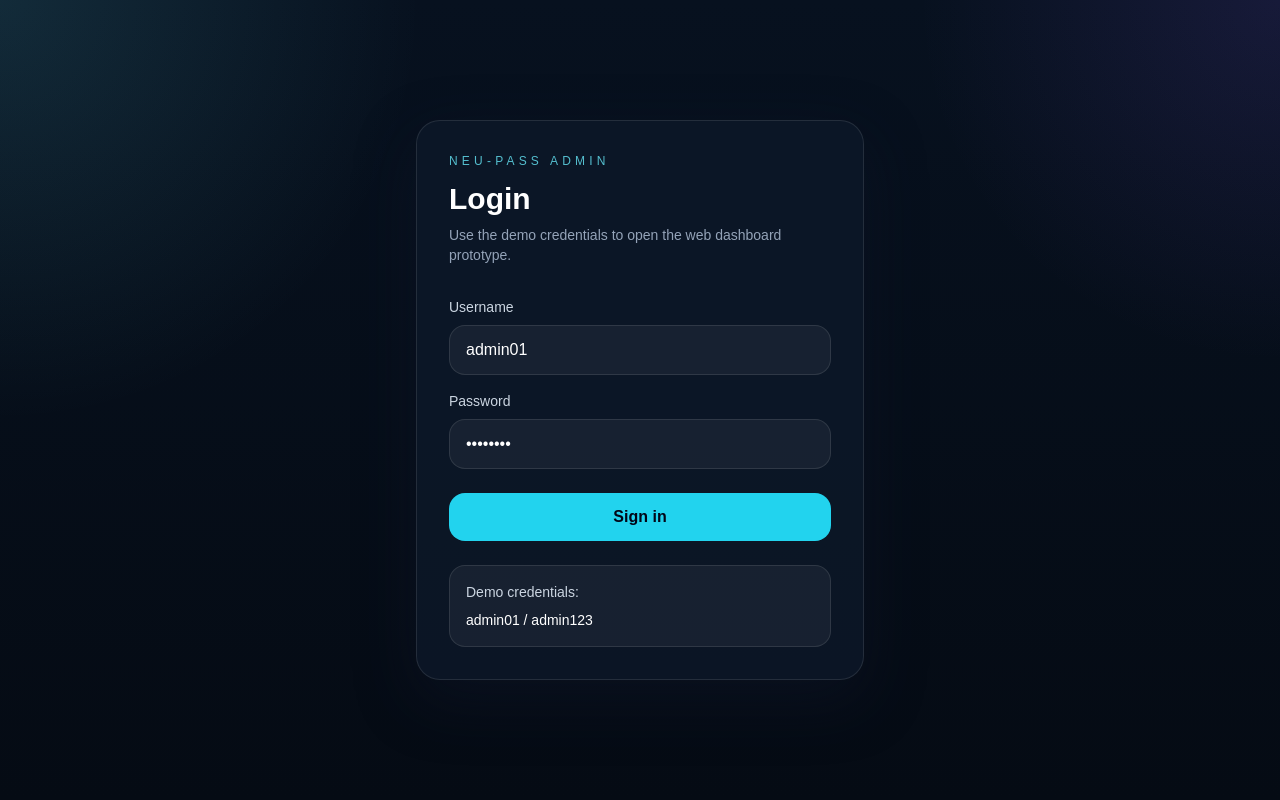
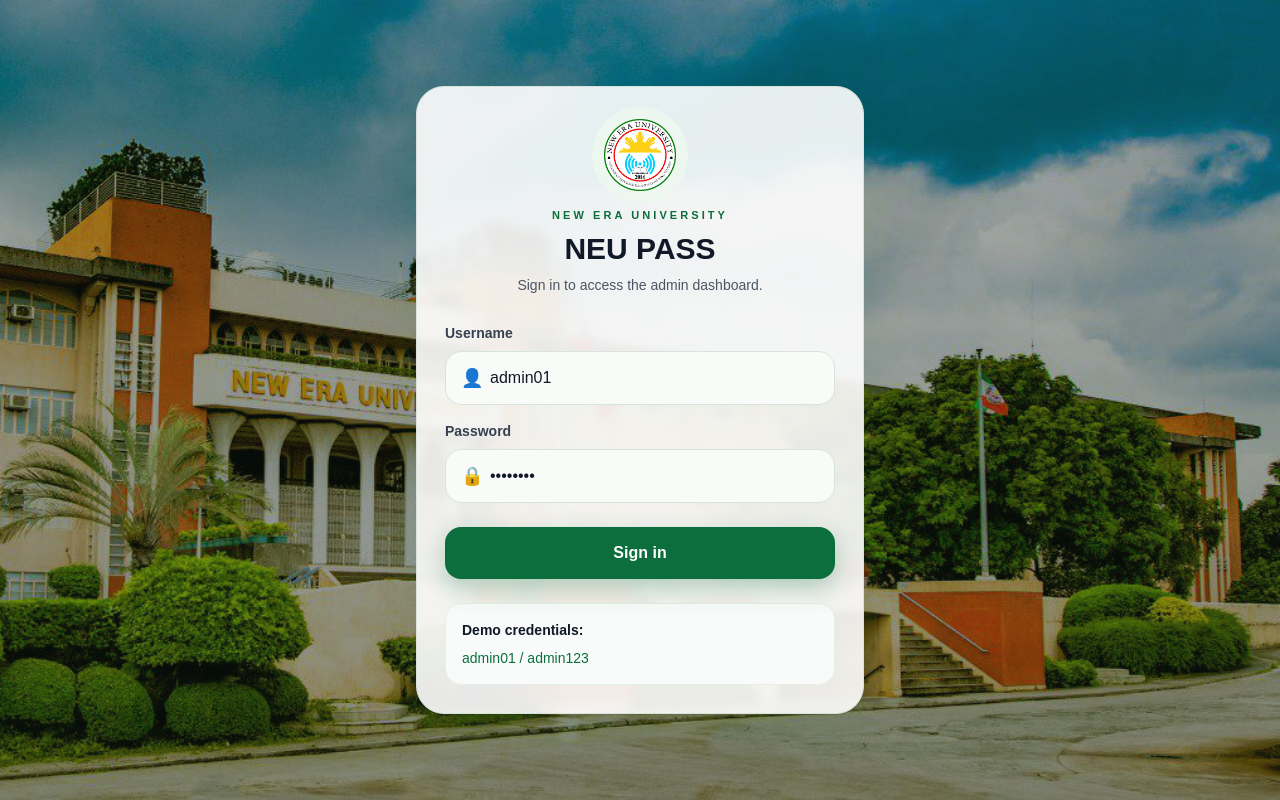
Before and after one commit to VladymereBilan/NEU-PASS-2, a Next.js app in the folder admin-web/: page /login in a window 1280 px wide. Built offline with nearby package versions, Linux system fonts and the light colour scheme.

Commit message:
Refine admin web branding and login background

```diff
--- a/admin-web/app/(protected)/audit-logs/page.tsx
+++ b/admin-web/app/(protected)/audit-logs/page.tsx
@@ -38,7 +38,7 @@
   }, [logs, search]);
 
   return (
-    <div className="rounded-3xl border border-white/10 bg-[rgba(13,23,40,0.92)] p-6 shadow-glow">
+    <div className="rounded-3xl border border-emerald-200/20 bg-[rgba(11,35,28,0.86)] p-6 shadow-[0_10px_28px_rgba(11,110,60,0.10)]">
       <div className="mb-5 flex items-center justify-between gap-4">
         <div>
           <h2 className="text-lg font-semibold text-white">Audit Logs</h2>
--- a/admin-web/app/(protected)/dashboard/page.tsx
+++ b/admin-web/app/(protected)/dashboard/page.tsx
@@ -30,7 +30,7 @@
                 key={label}
                 label={label}
                 value={value}
-                accent={index % 2 === 0 ? "from-cyan-400 to-blue-500" : "from-violet-400 to-fuchsia-500"}
+                accent={index % 2 === 0 ? "from-emerald-400 to-green-600" : "from-amber-400 to-lime-500"}
               />
             ))}
           </div>
@@ -52,7 +52,7 @@
 
 function Panel({ title, children }: { title: string; children: React.ReactNode }) {
   return (
-    <section className="rounded-3xl border border-white/10 bg-[rgba(13,23,40,0.92)] p-6 shadow-glow">
+    <section className="rounded-3xl border border-emerald-200/20 bg-[rgba(11,35,28,0.86)] p-6 shadow-[0_10px_28px_rgba(11,110,60,0.10)]">
       <h2 className="text-lg font-semibold text-white">{title}</h2>
       <div className="mt-5">{children}</div>
     </section>
--- a/admin-web/app/(protected)/reports/page.tsx
+++ b/admin-web/app/(protected)/reports/page.tsx
@@ -44,7 +44,7 @@
               key={label}
               label={label}
               value={value}
-              accent={index % 2 === 0 ? "from-cyan-400 to-blue-500" : "from-violet-400 to-fuchsia-500"}
+              accent={index % 2 === 0 ? "from-emerald-400 to-green-600" : "from-amber-400 to-lime-500"}
             />
           ))}
         </div>
@@ -61,7 +61,7 @@
 
 function Panel({ title, children }: { title: string; children: React.ReactNode }) {
   return (
-    <section className="rounded-3xl border border-white/10 bg-[rgba(13,23,40,0.92)] p-6 shadow-glow">
+    <section className="rounded-3xl border border-emerald-200/20 bg-[rgba(11,35,28,0.86)] p-6 shadow-[0_10px_28px_rgba(11,110,60,0.10)]">
       <h2 className="text-lg font-semibold text-white">{title}</h2>
       <div className="mt-5">{children}</div>
     </section>
--- a/admin-web/app/(protected)/users/page.tsx
+++ b/admin-web/app/(protected)/users/page.tsx
@@ -98,7 +98,7 @@
         <div className="mt-5 flex flex-wrap gap-3">
           <button
             onClick={handleCreate}
-            className="rounded-2xl bg-cyan-400 px-4 py-3 text-sm font-semibold text-slate-950 hover:bg-cyan-300"
+            className="rounded-2xl bg-[#0b6e3c] px-4 py-3 text-sm font-semibold text-white hover:bg-[#0e7f49]"
           >
             Create Guard Account
           </button>
@@ -142,7 +142,7 @@
                 className={`rounded-2xl px-4 py-3 text-sm font-semibold ${
                   account.accountStatus === "Active"
                     ? "bg-white/10 text-white hover:bg-white/15"
-                    : "bg-cyan-400 text-slate-950 hover:bg-cyan-300"
+                    : "bg-[#0b6e3c] text-white hover:bg-[#0e7f49]"
                 }`}
               >
                 {account.accountStatus === "Active" ? "Block" : "Unblock"}
--- a/admin-web/app/(protected)/visitors/page.tsx
+++ b/admin-web/app/(protected)/visitors/page.tsx
@@ -84,13 +84,13 @@
           value={search}
           onChange={(event) => setSearch(event.target.value)}
           placeholder="Search visitors"
-          className="w-full rounded-2xl border border-white/10 bg-[rgba(13,23,40,0.92)] px-4 py-3 text-white outline-none placeholder:text-slate-500 lg:max-w-sm"
+          className="w-full rounded-2xl border border-emerald-200/20 bg-[rgba(255,255,255,0.08)] px-4 py-3 text-white outline-none placeholder:text-emerald-50/60 lg:max-w-sm"
         />
         <div className="flex gap-3">
           <select
             value={filter}
             onChange={(event) => setFilter(event.target.value)}
-            className="rounded-2xl border border-white/10 bg-[rgba(13,23,40,0.92)] px-4 py-3 text-white outline-none"
+            className="rounded-2xl border border-emerald-200/20 bg-[rgba(255,255,255,0.08)] px-4 py-3 text-white outline-none"
           >
             <option value="All">All statuses</option>
             <option value="Pending">Pending</option>
@@ -101,7 +101,7 @@
           <button
             onClick={handleExport}
             disabled={rows.length === 0}
-            className="whitespace-nowrap rounded-2xl bg-cyan-400 px-4 py-3 text-sm font-semibold text-slate-950 hover:bg-cyan-300 disabled:cursor-not-allowed disabled:opacity-50"
+            className="whitespace-nowrap rounded-2xl bg-[#0b6e3c] px-4 py-3 text-sm font-semibold text-white hover:bg-[#0e7f49] disabled:cursor-not-allowed disabled:opacity-50"
           >
             Export CSV
           </button>
--- a/admin-web/app/globals.css
+++ b/admin-web/app/globals.css
@@ -3,18 +3,15 @@
 @tailwind utilities;
 
 :root {
-  color-scheme: dark;
+  color-scheme: light;
 }
 
 html,
 body {
   margin: 0;
   min-height: 100%;
-  background:
-    radial-gradient(circle at top left, rgba(103, 232, 249, 0.12), transparent 28%),
-    radial-gradient(circle at top right, rgba(139, 92, 246, 0.12), transparent 24%),
-    linear-gradient(180deg, #07111f 0%, #050b14 100%);
-  color: #e5eefb;
+  background: linear-gradient(180deg, #f5faf6 0%, #edf7f0 100%);
+  color: #111827;
   font-family: Arial, Helvetica, sans-serif;
 }
 
--- a/admin-web/app/login/page.tsx
+++ b/admin-web/app/login/page.tsx
@@ -1,5 +1,6 @@
 "use client";
 
+import Image from "next/image";
 import { useRouter } from "next/navigation";
 import { useState } from "react";
 import { createClient } from "@/lib/supabase/client";
@@ -52,45 +53,67 @@
   };
 
   return (
-    <div className="flex min-h-screen items-center justify-center px-4">
+    <main
+      className="flex min-h-screen items-center justify-center px-4 py-10"
+      style={{
+        backgroundImage:
+          "linear-gradient(rgba(12, 26, 20, 0.36), rgba(12, 26, 20, 0.46)), url('/NEWERABG.jpg')",
+        backgroundPosition: "center",
+        backgroundSize: "cover",
+        backgroundRepeat: "no-repeat",
+        backgroundAttachment: "fixed"
+      }}
+    >
+      <div className="w-full max-w-md">
         <form
           onSubmit={submit}
-        className="w-full max-w-md rounded-3xl border border-white/10 bg-[rgba(13,23,40,0.92)] p-8 shadow-glow"
+          className="rounded-[28px] border border-[#d8e3dc] bg-white/90 p-7 shadow-[0_18px_45px_rgba(11,110,60,0.10)] backdrop-blur-sm"
         >
-        <div className="text-xs uppercase tracking-[0.35em] text-cyan-300/80">
-          NEU-Pass Admin
-        </div>
-        <h1 className="mt-3 text-3xl font-semibold text-white">Login</h1>
-        <p className="mt-2 text-sm text-slate-400">
-          Use the demo credentials to open the web dashboard prototype.
-        </p>
-
-        <div className="mt-8 space-y-4">
-          <Field label="Username" value={username} onChange={setUsername} />
-          <Field
-            label="Password"
-            type="password"
-            value={password}
-            onChange={setPassword}
+          <div className="flex flex-col items-center">
+            <div className="mb-3 flex h-20 w-20 items-center justify-center overflow-hidden rounded-full bg-[#edf7f0] ring-8 ring-[#edf7f0]">
+              <Image
+                src="/neu-logo.webp"
+                alt="NEU Pass Logo"
+                width={72}
+                height={72}
+                priority
               />
             </div>
+            <div className="text-[11px] font-bold tracking-[0.28em] text-[#0b6e3c] uppercase">
+              NEW ERA UNIVERSITY
+            </div>
+            <h1 className="mt-2 text-3xl font-extrabold text-[#111827]">NEU PASS</h1>
+            <p className="mt-2 text-center text-sm text-[#4b5563]">
+              Sign in to access the admin dashboard.
+            </p>
+          </div>
 
-        {error ? <p className="mt-4 text-sm text-red-300">{error}</p> : null}
+          <div className="mt-7 space-y-4">
+            <Field label="Username" value={username} onChange={setUsername} icon="user" />
+            <Field label="Password" type="password" value={password} onChange={setPassword} icon="lock" />
+          </div>
+
+          {error ? (
+            <p className="mt-4 rounded-xl border border-red-200 bg-red-50 px-3 py-2 text-sm font-medium text-red-700">
+              {error}
+            </p>
+          ) : null}
 
           <button
             type="submit"
             disabled={loading}
-          className="mt-6 w-full rounded-2xl bg-cyan-400 px-4 py-3 font-semibold text-slate-950 hover:bg-cyan-300 disabled:opacity-70"
+            className="mt-6 w-full rounded-2xl bg-[#0b6e3c] px-4 py-3.5 text-base font-bold text-white shadow-[0_10px_25px_rgba(11,110,60,0.28)] transition duration-200 hover:-translate-y-0.5 hover:bg-[#0e7f49] hover:shadow-[0_14px_30px_rgba(11,110,60,0.35)] disabled:cursor-not-allowed disabled:opacity-70"
           >
             {loading ? "Signing in..." : "Sign in"}
           </button>
 
-        <div className="mt-6 rounded-2xl border border-white/10 bg-white/5 p-4 text-sm text-slate-300">
-          <div>Demo credentials:</div>
-          <div className="mt-2 font-medium text-white">admin01 / admin123</div>
+          <div className="mt-6 rounded-2xl border border-[#e4efe8] bg-[#f8fbf9] p-4 text-sm text-[#374151]">
+            <div className="font-semibold text-[#111827]">Demo credentials:</div>
+            <div className="mt-2 font-medium text-[#0b6e3c]">admin01 / admin123</div>
           </div>
         </form>
       </div>
+    </main>
   );
 }
 
@@ -98,22 +121,33 @@
   label,
   value,
   onChange,
-  type = "text"
+  type = "text",
+  icon
 }: {
   label: string;
   value: string;
   onChange: (value: string) => void;
   type?: string;
+  icon?: "user" | "lock";
 }) {
+  const iconMarkup =
+    icon === "user" ? "👤" : icon === "lock" ? "🔒" : "";
+
   return (
     <label className="block">
-      <div className="mb-2 text-sm text-slate-300">{label}</div>
+      <div className="mb-2 text-sm font-semibold text-[#374151]">{label}</div>
+      <div className="relative">
+        <span className="absolute left-4 top-1/2 -translate-y-1/2 text-lg text-[#0b6e3c]">
+          {iconMarkup}
+        </span>
         <input
           type={type}
           value={value}
           onChange={(event) => onChange(event.target.value)}
-        className="w-full rounded-2xl border border-white/10 bg-white/5 px-4 py-3 text-white outline-none placeholder:text-slate-500 focus:border-cyan-300/50"
+          className="w-full rounded-2xl border border-[#d8e3dc] bg-[#f9fbf9] py-3.5 pl-11 pr-4 text-[#111827] outline-none transition placeholder:text-[#6b7280] focus:border-[#0b6e3c] focus:ring-4 focus:ring-[#eaf5ee]"
+          placeholder={label}
         />
+      </div>
     </label>
   );
 }
--- a/admin-web/src/components/AdminShell.tsx
+++ b/admin-web/src/components/AdminShell.tsx
@@ -39,15 +39,25 @@
   };
 
   return (
-    <div className="min-h-screen text-slate-100">
+    <div
+      className="min-h-screen text-slate-100"
+      style={{
+        backgroundImage:
+          "linear-gradient(rgba(10, 30, 22, 0.52), rgba(10, 30, 22, 0.62)), url('/NEWERABG.jpg')",
+        backgroundSize: "cover",
+        backgroundPosition: "center",
+        backgroundAttachment: "fixed",
+        backgroundColor: "#edf7f0"
+      }}
+    >
       <div className="mx-auto flex min-h-screen w-full max-w-[1600px]">
-        <aside className="hidden w-72 border-r border-white/10 bg-[rgba(13,23,40,0.92)] p-6 lg:flex lg:flex-col">
+        <aside className="hidden w-72 border-r border-white/20 bg-white/15 p-6 shadow-[0_12px_32px_rgba(0,0,0,0.12)] backdrop-blur-md lg:flex lg:flex-col">
           <div className="mb-8">
-            <div className="text-xs uppercase tracking-[0.35em] text-cyan-300/80">
-              NEU-Pass
+            <div className="text-xs uppercase tracking-[0.35em] text-[#0b6e3c]">
+              NEU PASS
             </div>
-            <div className="mt-2 text-2xl font-semibold">Admin Console</div>
-            <div className="mt-2 text-sm text-slate-400">
+            <div className="mt-2 text-2xl font-semibold text-white">Admin Console</div>
+            <div className="mt-2 text-sm text-slate-200/90">
               Prototype web dashboard for operations and reporting.
             </div>
           </div>
@@ -60,8 +70,8 @@
                   href={item.href}
                   className={`rounded-2xl px-4 py-3 text-sm font-medium transition ${
                     active
-                      ? "bg-cyan-400/15 text-cyan-200 ring-1 ring-cyan-300/30"
-                      : "text-slate-300 hover:bg-white/5"
+                      ? "bg-[#0b6e3c]/80 text-white ring-1 ring-[#0b6e3c]"
+                      : "text-white/80 hover:bg-white/10"
                   }`}
                 >
                   {item.label}
@@ -71,27 +81,27 @@
           </nav>
           <button
             onClick={() => void signOut()}
-            className="mt-4 rounded-2xl border border-white/10 bg-white/5 px-4 py-3 text-sm font-medium text-slate-100 hover:bg-white/10"
+            className="mt-4 rounded-2xl border border-white/20 bg-white/10 px-4 py-3 text-sm font-medium text-white hover:bg-white/15"
           >
             Sign out
           </button>
         </aside>
 
         <div className="flex min-h-screen flex-1 flex-col">
-          <header className="flex items-center justify-between border-b border-white/10 bg-[rgba(9,16,28,0.86)] px-5 py-4 backdrop-blur lg:px-8">
+          <header className="flex items-center justify-between border-b border-white/20 bg-white/10 px-5 py-4 shadow-[0_10px_24px_rgba(0,0,0,0.10)] backdrop-blur-md lg:px-8">
             <div>
-              <div className="text-xs uppercase tracking-[0.3em] text-slate-400">
+              <div className="text-xs uppercase tracking-[0.3em] text-slate-200">
                 Security Operations
               </div>
               <h1 className="text-2xl font-semibold text-white">{title}</h1>
             </div>
             <div className="flex items-center gap-3">
-              <div className="hidden rounded-full border border-white/10 bg-white/5 px-4 py-2 text-sm text-slate-300 md:block">
+              <div className="hidden rounded-full border border-white/20 bg-white/10 px-4 py-2 text-sm text-slate-100 md:block">
                 {adminUsername}
               </div>
               <button
                 onClick={() => void signOut()}
-                className="rounded-full bg-cyan-400 px-4 py-2 text-sm font-semibold text-slate-950 hover:bg-cyan-300"
+                className="rounded-full bg-[#0b6e3c] px-4 py-2 text-sm font-semibold text-white hover:bg-[#0e7f49]"
               >
                 Logout
               </button>
--- a/admin-web/src/components/DataTable.tsx
+++ b/admin-web/src/components/DataTable.tsx
@@ -6,7 +6,7 @@
   rows: Array<Array<string>>;
 }) {
   return (
-    <div className="overflow-hidden rounded-3xl border border-white/10 bg-[rgba(13,23,40,0.92)] shadow-glow">
+    <div className="overflow-hidden rounded-3xl border border-emerald-200/20 bg-[rgba(11,35,28,0.86)] shadow-[0_10px_28px_rgba(11,110,60,0.10)]">
       <div className="overflow-x-auto">
         <table className="min-w-full divide-y divide-white/10 text-left text-sm">
           <thead className="bg-white/5 text-slate-300">
--- a/admin-web/src/components/MetricCard.tsx
+++ b/admin-web/src/components/MetricCard.tsx
@@ -1,17 +1,17 @@
 export function MetricCard({
   label,
   value,
-  accent = "from-cyan-400 to-blue-500"
+  accent = "from-emerald-400 to-green-600"
 }: {
   label: string;
   value: string | number;
   accent?: string;
 }) {
   return (
-    <div className="rounded-3xl border border-white/10 bg-[rgba(13,23,40,0.95)] p-5 shadow-glow">
+    <div className="rounded-3xl border border-emerald-200/20 bg-[rgba(11,35,28,0.88)] p-5 shadow-[0_10px_28px_rgba(11,110,60,0.10)]">
       <div className={`mb-4 h-1.5 w-16 rounded-full bg-gradient-to-r ${accent}`} />
       <div className="text-3xl font-semibold text-white">{value}</div>
-      <div className="mt-2 text-sm text-slate-400">{label}</div>
+      <div className="mt-2 text-sm text-emerald-50/75">{label}</div>
     </div>
   );
 }
```
Also changed, not shown: admin-web/public/NEWERABG.jpg (added), admin-web/public/neu-logo.webp (added). Lines whose indentation alone changed are shown as unchanged.
